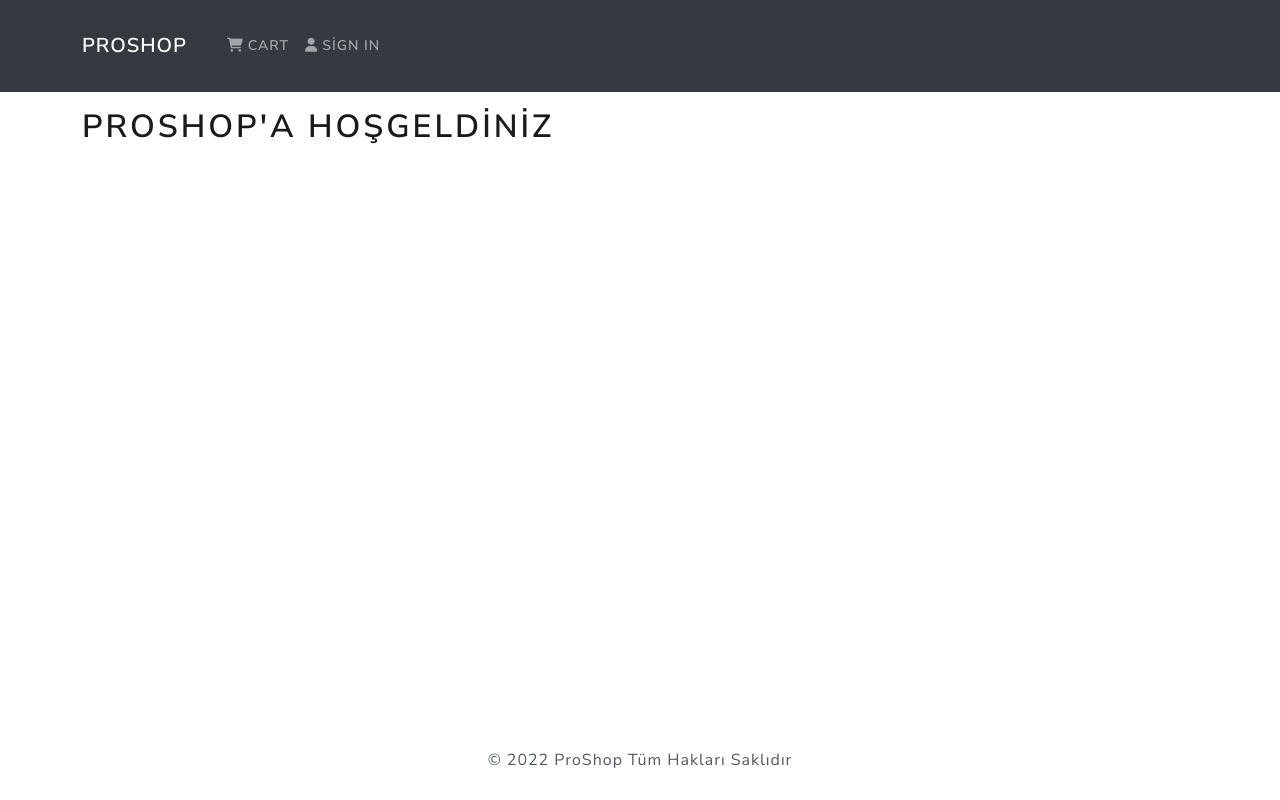
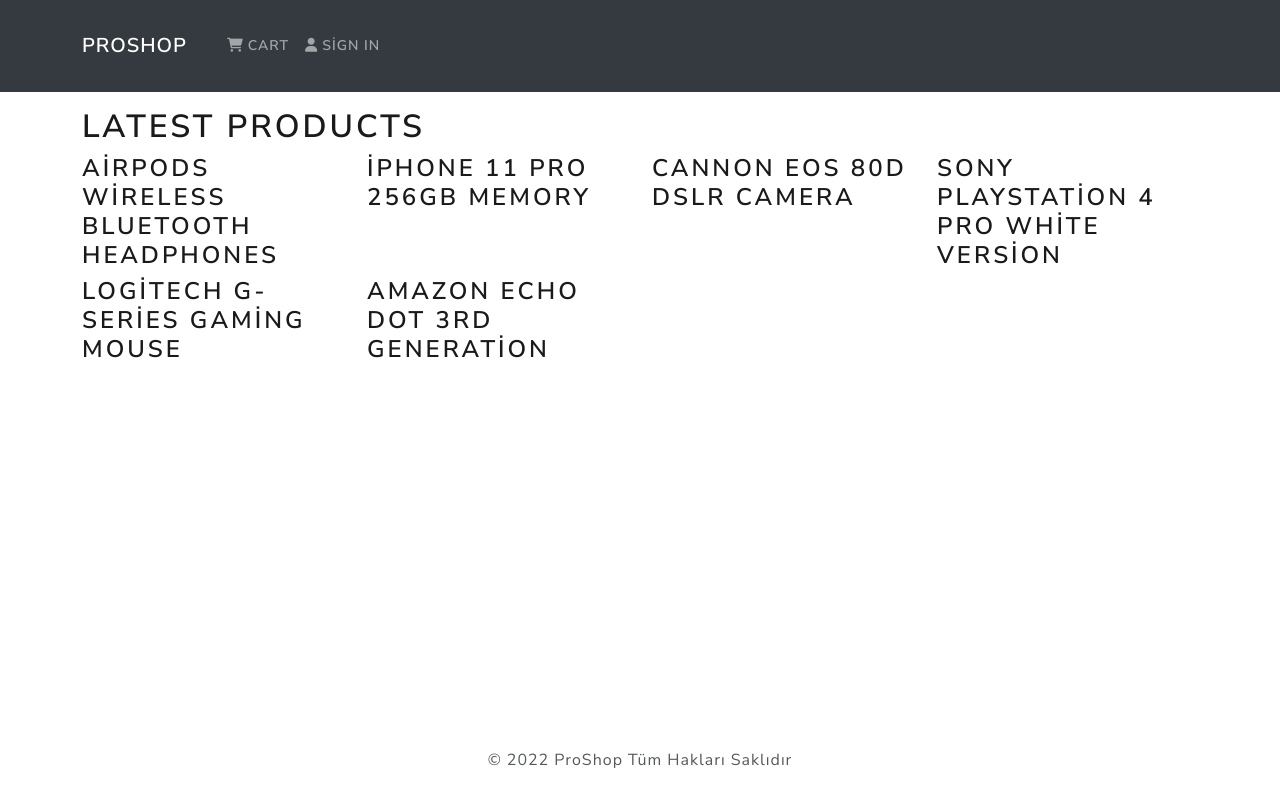
Before and after one commit to gohugotr/proshop, a React (Vite) app in the folder frontend/: page / in a window 1280 px wide. Built offline with nearby package versions, Linux system fonts and the light colour scheme.

Commit message:
HomeScreen oluşturuldu

```diff
--- a/frontend/src/App.jsx
+++ b/frontend/src/App.jsx
@@ -1,6 +1,7 @@
 import HeaderPro from './components/HeaderPro'
 import FooterPro from './components/FooterPro'
 import {Container} from 'react-bootstrap'
+import HomeScreen from './screen/HomeScreen'
 
 const App = () => {
   return (
@@ -8,7 +9,7 @@
       <HeaderPro />
       <main className='py-3'>
         <Container>
-          <h1>ProShop'a Hoşgeldiniz</h1>
+          <HomeScreen/>
         </Container>
       </main>
       <FooterPro />
--- /dev/null
+++ b/frontend/src/screen/HomeScreen.jsx
@@ -0,0 +1,20 @@
+import React from 'react'
+import products from '../products'
+import { Row,Col } from 'react-bootstrap'
+
+const HomeScreen = () => {
+  return (
+    <>
+      <h1>Latest Products</h1>
+      <Row>
+        {products.map((product) => (
+          <Col key={product._id} sm={12} md={6} lg={4} xl={3}>
+            <h3>{product.name}</h3>
+          </Col>
+        ))}
+      </Row>
+    </>
+  )
+}
+
+export default HomeScreen
```
